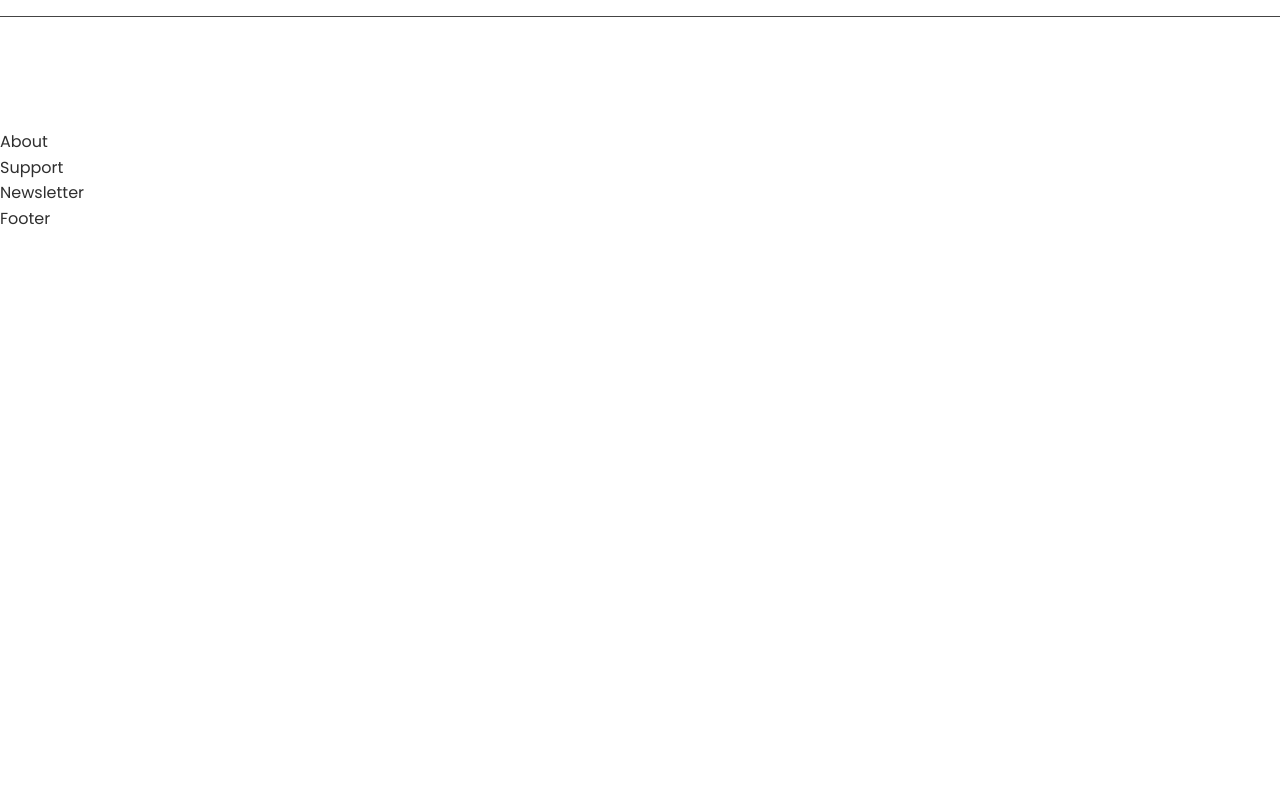
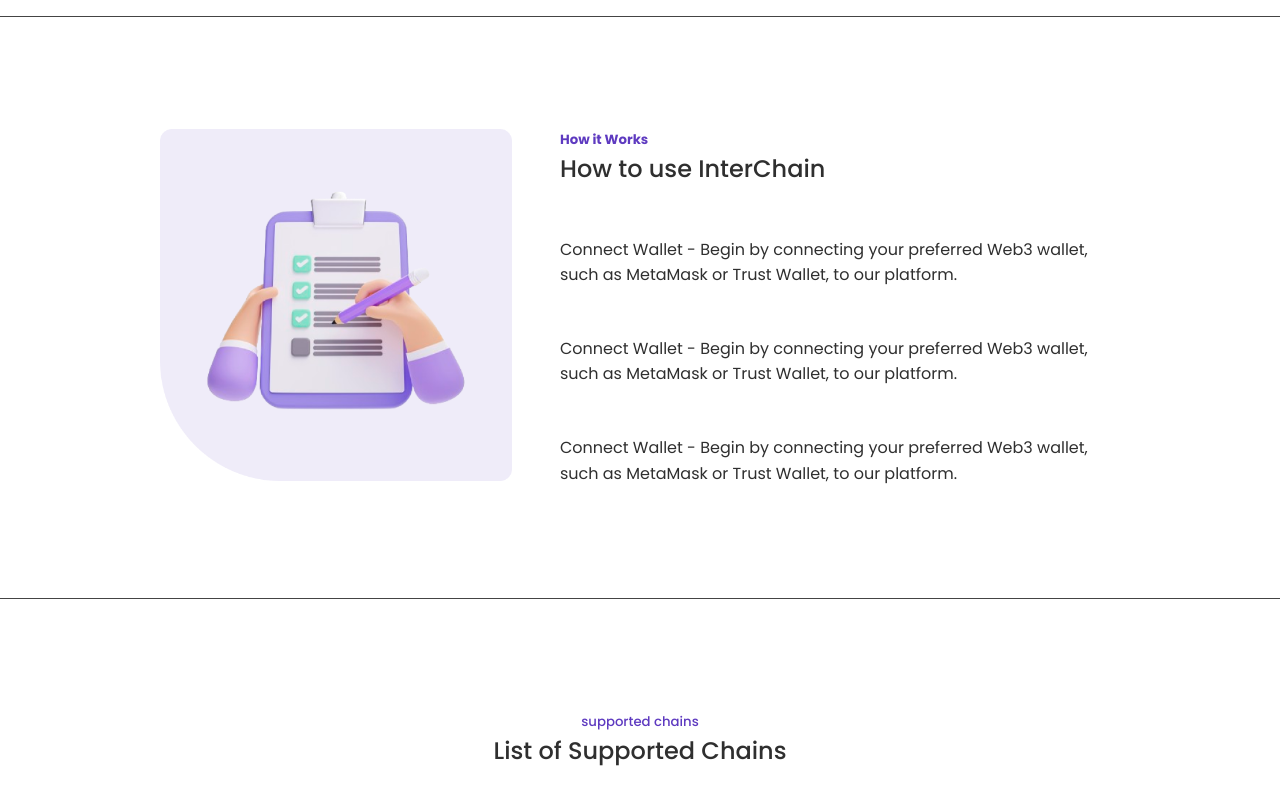
Before and after one commit to Kodenaime/interchain, a React (Create React App) app: page / in a window 1280 px wide. Shown: the part 1480-2280 px from the top of the page. Before the commit the page ends 1711 px from the top, so only its background shows below. Built offline with nearby package versions, Linux system fonts and the light colour scheme.

Commit message:
finished with features

```diff
--- a/src/Components/About/About.jsx
+++ b/src/Components/About/About.jsx
@@ -1,9 +1,50 @@
 import React from 'react'
 import './about.css'
+import note from '../../Assets/notebook.png'
+import small1 from '../../Assets/small1.png'
+import small2 from '../../Assets/small2.png'
+import small3 from '../../Assets/small3.png'
 
 const About = () => {
   return (
-    <div>About</div>
+    <div className="wrapper">
+      <section className="about container">
+
+        <div className="about-left">
+          <img src={note} alt="" />
+        </div>
+
+        <div className="about-right">
+          <h5>How it Works</h5>
+          <h2>How to use InterChain</h2>
+          <article className="article">
+            <i className="about-icon"><img src={small1} alt="" /></i>
+
+              <p>Connect Wallet - Begin by connecting your preferred Web3 wallet,
+                 such as MetaMask or Trust Wallet, to our platform.</p>
+
+          </article>
+          <article className="article">
+            <i className="about-icon">
+              <img src={small2} alt="" /></i>
+              <p>Connect Wallet - Begin by connecting your preferred Web3 wallet,
+                 such as MetaMask or Trust Wallet, to our platform.</p>
+
+          </article>
+          <article className="article">
+            <i className="about-icon">
+              <img src={small3} alt="" />  </i>
+              <p>Connect Wallet - Begin by connecting your preferred Web3 wallet,
+                 such as MetaMask or Trust Wallet, to our platform.</p>
+
+          </article>
+        </div>
+
+      </section>
+
+      <div className="border"></div>
+
+    </div>
   )
 }
 
--- a/src/Components/About/about.css
+++ b/src/Components/About/about.css
@@ -0,0 +1,19 @@
+.about {
+    display: flex;
+    gap: 3rem;
+}
+
+.about-right h5{
+    font-weight: bolder;
+    color: var(--color-primary);
+}
+
+.about-icon {
+    width: 3rem;
+    height: 3rem;
+    background: var(--color-primary);
+}
+
+.about-icon img {
+    width: 90%;
+}
--- a/src/Components/Support/Support.jsx
+++ b/src/Components/Support/Support.jsx
@@ -1,9 +1,16 @@
 import React from 'react'
 import './support.css'
+import icon1 from '../../Assets/icon1.png'
 
 const Support = () => {
   return (
-    <div>Support</div>
+    <section className="support">
+      <h5>supported chains</h5>
+      <h2>List of Supported Chains</h2>
+      <div className="sup-icons">
+        <img src={icon1} alt="" />
+      </div>
+    </section>
   )
 }
 
```
